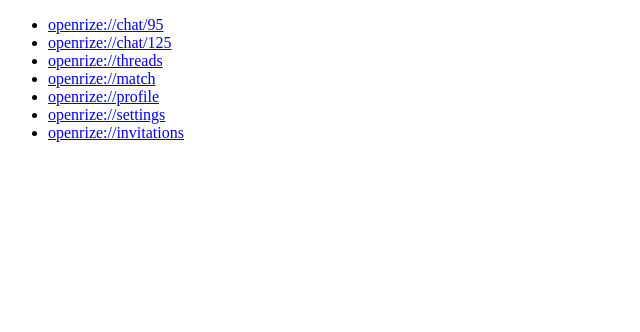
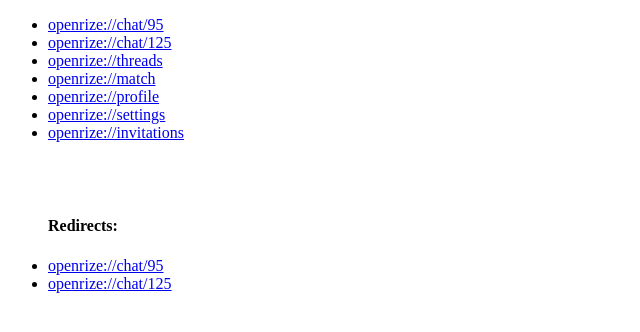
Before and after one commit to Nodirbek-Sharipov/deeplinker, a plain HTML site: page index.html in a window 1280 px wide. Shown: the whole page, without its empty margins (0-640 px from the left). Drawn offline with Linux system fonts and the light colour scheme.

Commit message:
Redirects

```diff
--- a/index.html
+++ b/index.html
@@ -13,6 +13,12 @@
 		<li><a href="openrize://profile">openrize://profile</a></li>
 		<li><a href="openrize://settings">openrize://settings</a></li>
 		<li><a href="openrize://invitations">openrize://invitations</a></li>
+
+		<br /><br /><br />
+
+		<h4>Redirects:</h4>
+		<li><a href="https://kutt.it/jMIYVI">openrize://chat/95</a></li>
+		<li><a href="https://kutt.it/8Hl40Y">openrize://chat/125</a></li>
 	</ul>
 </body>
 </html>
```
